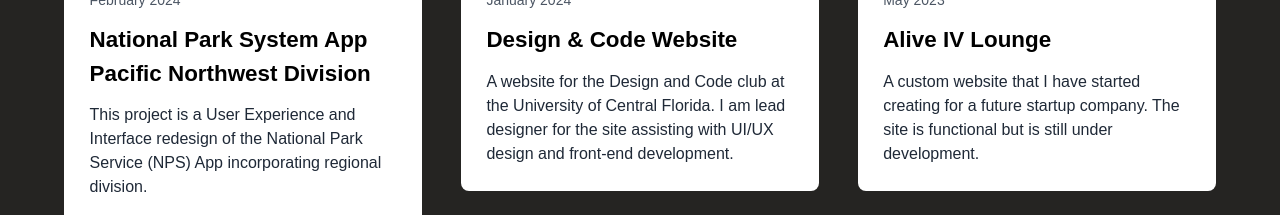
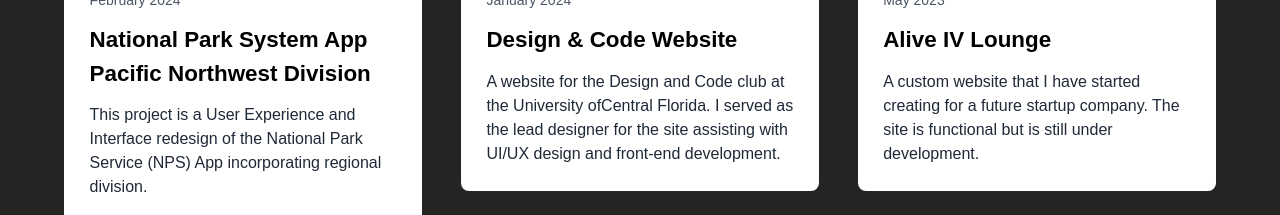
Before and after one commit to kharidubard/dubardPortfolio, a React (Vite) app: page /projects in a window 1280 px wide. Shown: the part 526-741 px from the top of the page. Built offline with nearby package versions, Linux system fonts and the light colour scheme.

Commit message:
hover effects

```diff
--- a/src/components/designsSection.jsx
+++ b/src/components/designsSection.jsx
@@ -55,7 +55,7 @@
                 className="hover:no-underline"
                 rel="noreferrer"
               >
-                <div className="bg-white rounded-lg overflow-hidden hover:drop-shadow-[0.1rem_0.1rem_15px_rgba(235,94,40,0.2)] hover:shadow-2xl">
+                <div className="bg-white transition duration-200 hover:scale-105 rounded-lg overflow-hidden hover:drop-shadow-[0.1rem_0.1rem_15px_rgba(235,94,40,0.7)] hover:shadow-2xl">
                   <img
                     src={project.image}
                     alt={project.title}
--- a/src/components/projectSection.jsx
+++ b/src/components/projectSection.jsx
@@ -56,7 +56,7 @@
                 className="hover:no-underline"
                 rel="noreferrer"
               >
-                <div className="bg-white rounded-lg overflow-hidden hover:drop-shadow-[0.1rem_0.1rem_15px_rgba(235,94,40,0.2)] hover:shadow-2xl">
+                <div className="bg-white transition duration-200 hover:scale-105 rounded-lg overflow-hidden hover:drop-shadow-[0.1rem_0.1rem_15px_rgba(235,94,40,0.7)] hover:shadow-2xl">
                   <img
                     src={project.image}
                     alt={project.title}
--- a/src/pages/DesignsPage.jsx
+++ b/src/pages/DesignsPage.jsx
@@ -60,7 +60,7 @@
                   className="hover:no-underline"
                   rel="noreferrer"
                 >
-                  <div className="bg-white rounded-lg overflow-hidden hover:drop-shadow-[0.1rem_0.1rem_15px_rgba(235,94,40,0.2)] hover:shadow-2xl">
+                  <div className="bg-white transition duration-200 hover:scale-105 rounded-lg overflow-hidden hover:drop-shadow-[0.1rem_0.1rem_15px_rgba(235,94,40,0.7)] hover:shadow-2xl">
                     <img
                       src={project.image}
                       alt={project.title}
--- a/src/pages/ProjectsPage.jsx
+++ b/src/pages/ProjectsPage.jsx
@@ -20,7 +20,7 @@
     title: "Design & Code Website",
     date: "January 2024",
     description:
-      "A website for the Design and Code club at the University of Central Florida. I am lead designer for the site assisting with UI/UX design and front-end development.",
+      "A website for the Design and Code club at the University ofCentral Florida. I served as the lead designer for the site assisting with UI/UX design and front-end development.",
     image: DCHome,
     link: "/pages/projects/dcSite",
   },
@@ -60,7 +60,7 @@
                 className="hover:no-underline"
                 rel="noreferrer"
               >
-                <div className="bg-white rounded-lg overflow-hidden hover:drop-shadow-[0.1rem_0.1rem_15px_rgba(235,94,40,0.2)] hover:shadow-2xl">
+                <div className="bg-white transition duration-200 hover:scale-105 rounded-lg overflow-hidden hover:drop-shadow-[0.1rem_0.1rem_15px_rgba(235,94,40,0.7)] hover:shadow-2xl">
                   <img
                     src={project.image}
                     alt={project.title}
--- a/src/pages/projects/dcSite.jsx
+++ b/src/pages/projects/dcSite.jsx
@@ -28,7 +28,7 @@
             <h2 className="font-bold text-[24px]">Overview</h2>
             <p className="xs:text-[14px] md:text-[16px]">
               A website for the Design and Code club at the University of
-              Central Florida. I am lead designer for the site assisting with
+              Central Florida. I served as the lead designer for the site assisting with
               UI/UX design and front-end development.
             </p>
 
```
